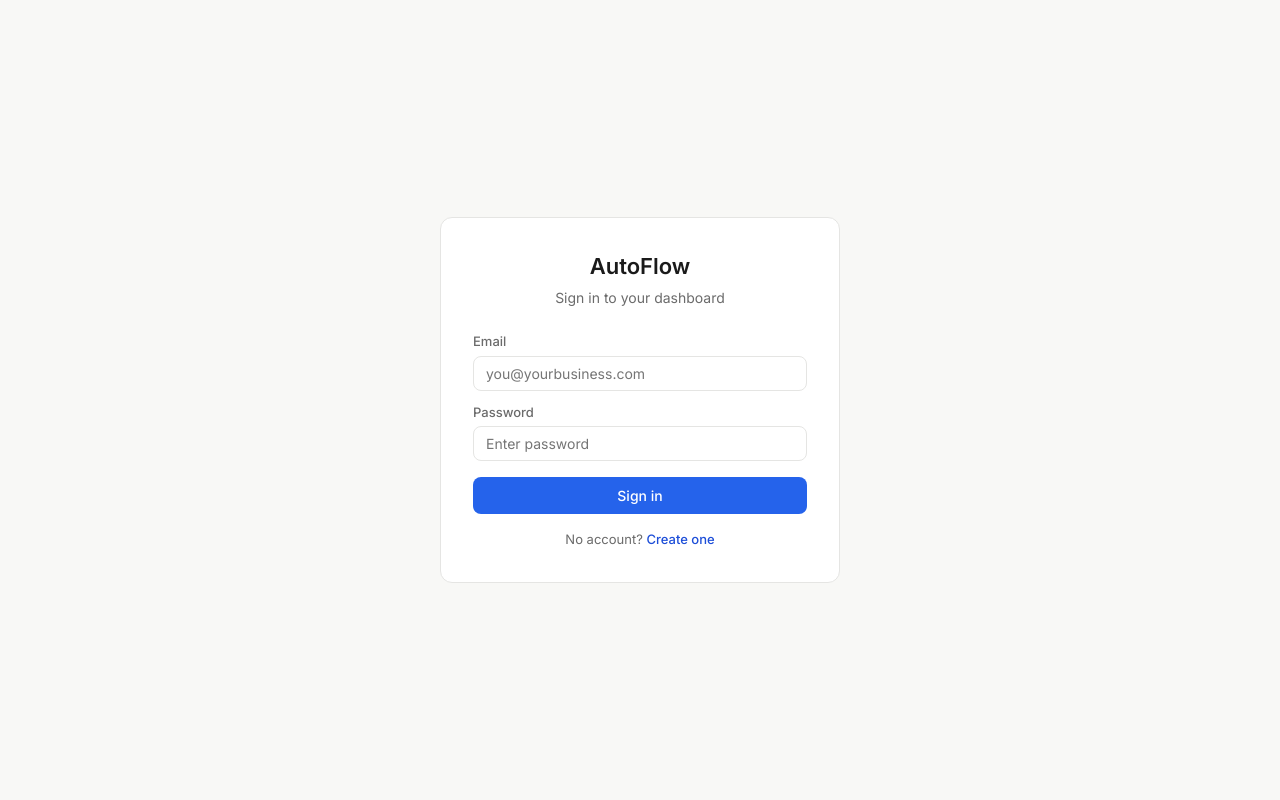
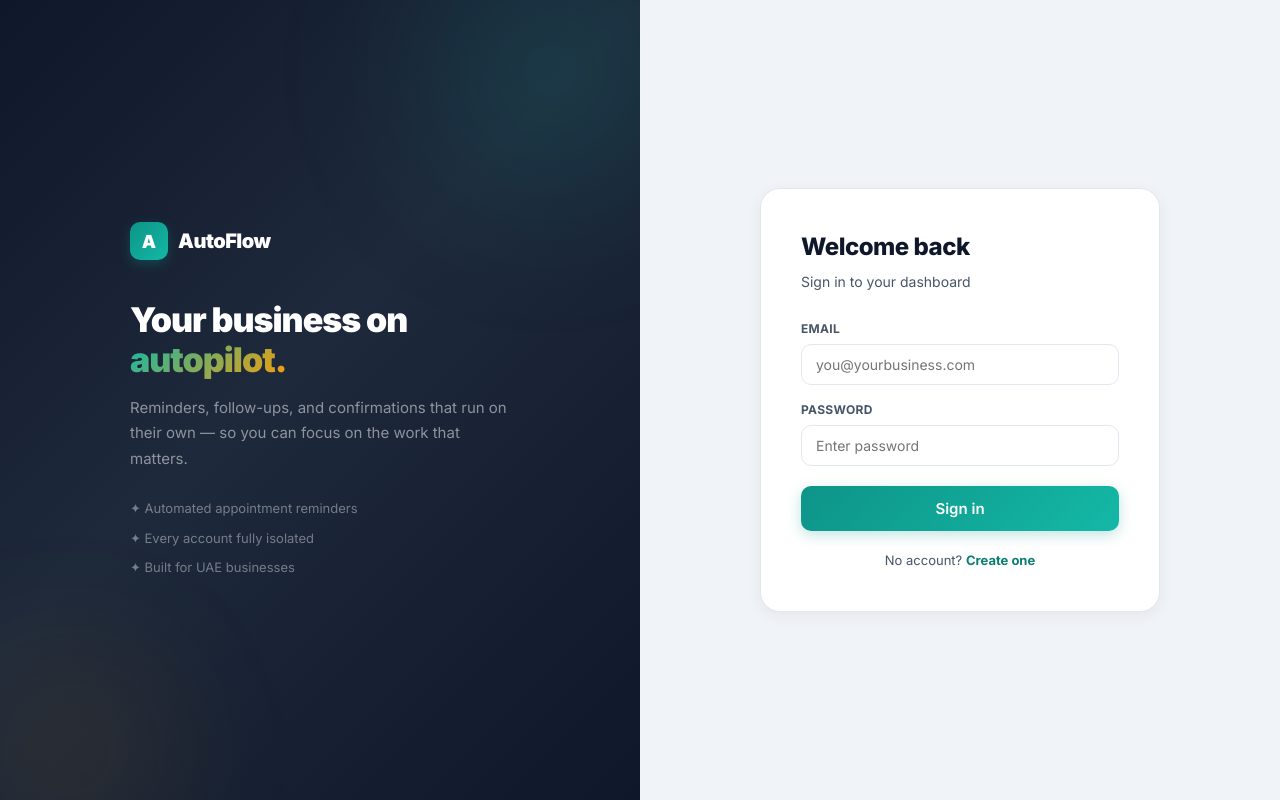
Before and after one commit to ivandioneo/autoflow-dashboard, a React (Vite) app: page /login in a window 1280 px wide. Built offline with nearby package versions, Linux system fonts and the light colour scheme.

Commit message:
Rebrand dashboard: brand palette via tokens, split-screen login

```diff
--- a/src/index.css
+++ b/src/index.css
@@ -1,3 +1,5 @@
+@import url('https://fonts.googleapis.com/css2?family=Inter:wght@400;500;600;700;800;900&display=swap');
+
 * {
   margin: 0;
   padding: 0;
@@ -5,24 +7,53 @@
 }
 
 :root {
-  --bg: #f8f8f6;
+  /* Brand palette — matched to the AutoFlow landing page */
+  --navy: #0F172A;
+  --navy-2: #1E293B;
+  --teal: #0D9488;
+  --teal-light: #14B8A6;
+  --amber: #F59E0B;
+  --amber-2: #F97316;
+
+  /* Surfaces */
+  --bg: #F0F4F8;
   --surface: #ffffff;
-  --text: #1a1a1a;
-  --text-secondary: #6b6b6b;
-  --text-muted: #999999;
-  --accent: #2563eb;
-  --accent-bg: #eff4ff;
-  --accent-text: #1d4ed8;
-  --border: #e5e5e3;
-  --success: #16a34a;
-  --success-bg: #ecfdf5;
-  --success-text: #15803d;
-  --pro-bg: #f3e8ff;
-  --pro-text: #7c3aed;
-  --danger: #dc2626;
-  --danger-bg: #fef2f2;
-  --radius: 8px;
-  --radius-lg: 12px;
+  --surface-2: #F8FAFC;
+
+  /* Text */
+  --text: #0F172A;
+  --text-secondary: #475569;
+  --text-muted: #94A3B8;
+
+  /* Accent = teal (was generic blue) */
+  --accent: #0D9488;
+  --accent-hover: #0B7E73;
+  --accent-bg: #E6F4F2;
+  --accent-text: #0B7E73;
+
+  /* Borders */
+  --border: #E2E8F0;
+  --border-strong: #CBD5E1;
+
+  /* Status */
+  --success: #16A34A;
+  --success-bg: #E7F6ED;
+  --success-text: #16794C;
+  --pro-bg: #FDF0E3;
+  --pro-text: #B45309;
+  --danger: #DC2626;
+  --danger-bg: #FEF2F2;
+
+  /* Shape & depth */
+  --radius: 10px;
+  --radius-lg: 14px;
+  --radius-xl: 20px;
+  --shadow-sm: 0 1px 3px rgba(15,23,42,0.04);
+  --shadow: 0 4px 16px rgba(15,23,42,0.06);
+  --shadow-lg: 0 12px 40px rgba(15,23,42,0.10);
+  --gradient: linear-gradient(135deg, #0D9488, #14B8A6);
+  --gradient-warm: linear-gradient(135deg, #F59E0B, #F97316);
+
   --font: "Inter", -apple-system, BlinkMacSystemFont, sans-serif;
 }
 
@@ -43,18 +74,19 @@ input[type="text"],
 input[type="email"],
 input[type="password"] {
   width: 100%;
-  padding: 8px 12px;
+  padding: 11px 14px;
   border: 1px solid var(--border);
   border-radius: var(--radius);
   font-size: 14px;
   background: var(--surface);
   color: var(--text);
   outline: none;
-  transition: border-color 0.15s;
+  transition: border-color 0.15s, box-shadow 0.15s;
 }
 
 input:focus {
   border-color: var(--accent);
+  box-shadow: 0 0 0 3px rgba(13,148,136,0.1);
 }
 
 button {
@@ -62,28 +94,60 @@ button {
   border: none;
   border-radius: var(--radius);
   font-size: 14px;
-  font-weight: 500;
-  padding: 8px 16px;
-  transition: opacity 0.15s;
+  font-weight: 600;
+  padding: 10px 18px;
+  transition: transform 0.15s, box-shadow 0.15s, background 0.15s, opacity 0.15s;
 }
 
-button:hover {
-  opacity: 0.85;
+button:focus-visible,
+a:focus-visible {
+  outline: 2px solid var(--teal-light);
+  outline-offset: 2px;
 }
 
 button.primary {
-  background: var(--accent);
+  background: var(--gradient);
   color: white;
+  box-shadow: 0 4px 14px rgba(13,148,136,0.25);
+}
+
+button.primary:hover {
+  transform: translateY(-1px);
+  box-shadow: 0 6px 20px rgba(13,148,136,0.32);
+}
+
+button.primary:disabled {
+  opacity: 0.6;
+  transform: none;
+  box-shadow: none;
+  cursor: not-allowed;
 }
 
 button.secondary {
-  background: transparent;
+  background: var(--surface);
   color: var(--text);
   border: 1px solid var(--border);
+}
+
+button.secondary:hover {
+  border-color: var(--border-strong);
+  background: var(--surface-2);
 }
 
 button.ghost {
   background: transparent;
   color: var(--accent-text);
-  padding: 4px 8px;
+  padding: 6px 10px;
+  font-weight: 600;
 }
+
+button.ghost:hover {
+  opacity: 0.75;
+}
+
+@media (prefers-reduced-motion: reduce) {
+  *, *::before, *::after {
+    animation-duration: 0.001ms !important;
+    transition-duration: 0.001ms !important;
+  }
+}
--- a/src/pages/Login.css
+++ b/src/pages/Login.css
@@ -1,65 +1,179 @@
 .login-page {
   min-height: 100vh;
+  display: grid;
+  grid-template-columns: 1fr 1fr;
+}
+
+/* ─── Brand panel ─── */
+.login-brand {
+  position: relative;
+  overflow: hidden;
+  background: linear-gradient(135deg, #0F172A 0%, #1E293B 45%, #0F172A 100%);
   display: flex;
   align-items: center;
   justify-content: center;
-  padding: 1rem;
+  padding: 3rem;
+}
+
+.login-brand-orb {
+  position: absolute;
+  border-radius: 50%;
+  filter: blur(60px);
+  pointer-events: none;
+}
+
+.login-brand-orb-1 {
+  top: -120px;
+  right: -100px;
+  width: 380px;
+  height: 380px;
+  background: radial-gradient(circle, rgba(13,148,136,0.22) 0%, transparent 70%);
+}
+
+.login-brand-orb-2 {
+  bottom: -100px;
+  left: -80px;
+  width: 300px;
+  height: 300px;
+  background: radial-gradient(circle, rgba(245,158,11,0.12) 0%, transparent 70%);
+}
+
+.login-brand-inner {
+  position: relative;
+  z-index: 1;
+  max-width: 380px;
+}
+
+.login-logo {
+  display: flex;
+  align-items: center;
+  gap: 10px;
+  margin-bottom: 40px;
+}
+
+.login-logo-mark {
+  width: 38px;
+  height: 38px;
+  border-radius: 10px;
+  background: var(--gradient);
+  display: flex;
+  align-items: center;
+  justify-content: center;
+  color: white;
+  font-weight: 900;
+  font-size: 18px;
+  box-shadow: 0 4px 12px rgba(13,148,136,0.3);
+}
+
+.login-logo-word {
+  font-weight: 900;
+  font-size: 20px;
+  color: white;
+  letter-spacing: -0.5px;
+}
+
+.login-brand-headline {
+  font-size: 34px;
+  font-weight: 900;
+  color: white;
+  line-height: 1.15;
+  letter-spacing: -1px;
+  margin-bottom: 16px;
+}
+
+.login-accent {
+  background: linear-gradient(135deg, #14B8A6, #F59E0B);
+  -webkit-background-clip: text;
+  background-clip: text;
+  -webkit-text-fill-color: transparent;
+}
+
+.login-brand-sub {
+  font-size: 15px;
+  color: rgba(255,255,255,0.5);
+  line-height: 1.7;
+  margin-bottom: 28px;
+}
+
+.login-brand-points {
+  display: flex;
+  flex-direction: column;
+  gap: 10px;
+}
+
+.login-brand-points span {
+  font-size: 13px;
+  color: rgba(255,255,255,0.4);
+}
+
+/* ─── Form panel ─── */
+.login-form-panel {
+  display: flex;
+  align-items: center;
+  justify-content: center;
+  padding: 2rem;
+  background: var(--bg);
 }
 
 .login-card {
   background: var(--surface);
   border: 1px solid var(--border);
-  border-radius: var(--radius-lg);
-  padding: 2rem;
+  border-radius: var(--radius-xl);
+  box-shadow: var(--shadow);
+  padding: 2.5rem;
   width: 100%;
   max-width: 400px;
 }
 
 .login-header {
-  text-align: center;
-  margin-bottom: 1.5rem;
+  margin-bottom: 1.75rem;
 }
 
 .login-header h1 {
-  font-size: 22px;
-  font-weight: 600;
+  font-size: 24px;
+  font-weight: 800;
+  letter-spacing: -0.5px;
 }
 
 .login-header p {
   font-size: 14px;
   color: var(--text-secondary);
-  margin-top: 4px;
+  margin-top: 6px;
 }
 
 .login-form {
   display: flex;
   flex-direction: column;
-  gap: 12px;
+  gap: 16px;
 }
 
 .field {
   display: flex;
   flex-direction: column;
-  gap: 4px;
+  gap: 6px;
 }
 
 .field label {
-  font-size: 13px;
+  font-size: 12px;
   color: var(--text-secondary);
-  font-weight: 500;
+  font-weight: 700;
+  text-transform: uppercase;
+  letter-spacing: 0.3px;
 }
 
 .login-btn {
   width: 100%;
-  padding: 10px;
+  padding: 13px;
   margin-top: 4px;
+  font-size: 15px;
 }
 
 .error-msg {
   font-size: 13px;
   color: var(--danger);
   background: var(--danger-bg);
-  padding: 8px 12px;
+  border: 1px solid #FECACA;
+  padding: 10px 12px;
   border-radius: var(--radius);
 }
 
@@ -67,11 +181,49 @@
   font-size: 13px;
   color: var(--text-secondary);
   text-align: center;
-  margin-top: 16px;
+  margin-top: 20px;
 }
 
 .toggle-auth span {
   color: var(--accent-text);
   cursor: pointer;
-  font-weight: 500;
+  font-weight: 700;
 }
+
+.toggle-auth span:hover {
+  text-decoration: underline;
+}
+
+/* ─── Mobile: collapse to a slim brand header + form ─── */
+@media (max-width: 820px) {
+  .login-page {
+    grid-template-columns: 1fr;
+  }
+  .login-brand {
+    padding: 2rem 2rem 1.75rem;
+    align-items: flex-start;
+  }
+  .login-brand-inner {
+    max-width: 100%;
+  }
+  .login-logo {
+    margin-bottom: 20px;
+  }
+  .login-brand-headline {
+    font-size: 26px;
+    margin-bottom: 10px;
+  }
+  .login-brand-sub {
+    margin-bottom: 0;
+    font-size: 14px;
+  }
+  .login-brand-points {
+    display: none;
+  }
+  .login-card {
+    border: none;
+    box-shadow: none;
+    background: transparent;
+    padding: 2rem 1.5rem;
+  }
+}
--- a/src/pages/Login.jsx
+++ b/src/pages/Login.jsx
@@ -37,10 +37,40 @@ export default function Login({ onAuth }) {
 
   return (
     <div className="login-page">
+      {/* Brand panel — collapses to a slim header on mobile */}
+      <div className="login-brand">
+        <div className="login-brand-orb login-brand-orb-1" />
+        <div className="login-brand-orb login-brand-orb-2" />
+        <div className="login-brand-inner">
+          <div className="login-logo">
+            <div className="login-logo-mark">A</div>
+            <span className="login-logo-word">AutoFlow</span>
+          </div>
+          <h2 className="login-brand-headline">
+            Your business on <span className="login-accent">autopilot.</span>
+          </h2>
+          <p className="login-brand-sub">
+            Reminders, follow-ups, and confirmations that run on their own — so
+            you can focus on the work that matters.
+          </p>
+          <div className="login-brand-points">
+            <span>✦ Automated appointment reminders</span>
+            <span>✦ Every account fully isolated</span>
+            <span>✦ Built for UAE businesses</span>
+          </div>
+        </div>
+      </div>
+
+      {/* Form panel */}
+      <div className="login-form-panel">
         <div className="login-card">
           <div className="login-header">
-          <h1>AutoFlow</h1>
-          <p>{isRegister ? "Create your account" : "Sign in to your dashboard"}</p>
+            <h1>{isRegister ? "Create your account" : "Welcome back"}</h1>
+            <p>
+              {isRegister
+                ? "Set up your AutoFlow dashboard"
+                : "Sign in to your dashboard"}
+            </p>
           </div>
 
           <form onSubmit={handleSubmit} className="login-form">
@@ -99,5 +129,6 @@ export default function Login({ onAuth }) {
           </p>
         </div>
       </div>
+    </div>
   );
 }
```
Lines whose indentation alone changed are shown as unchanged.
